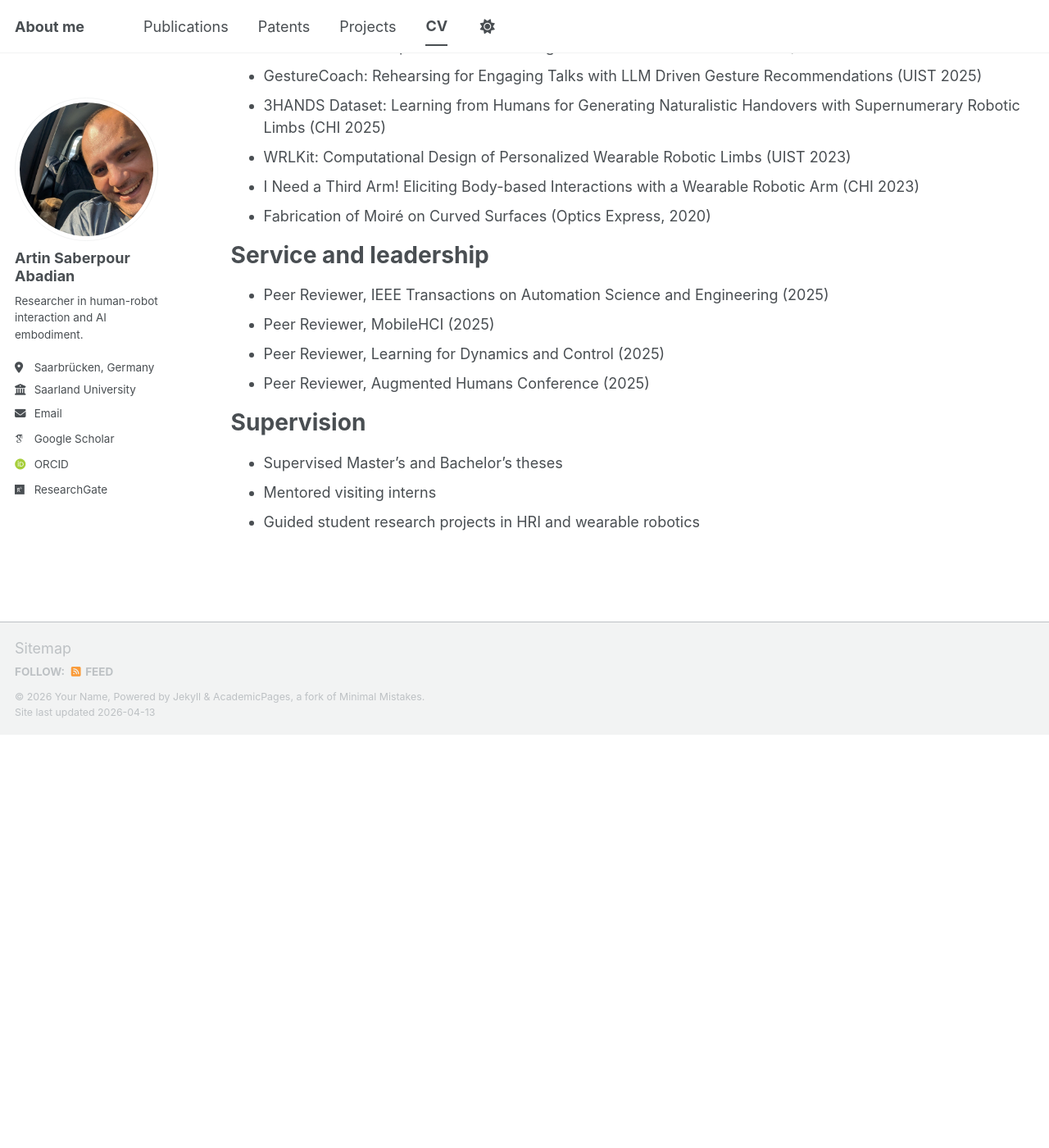
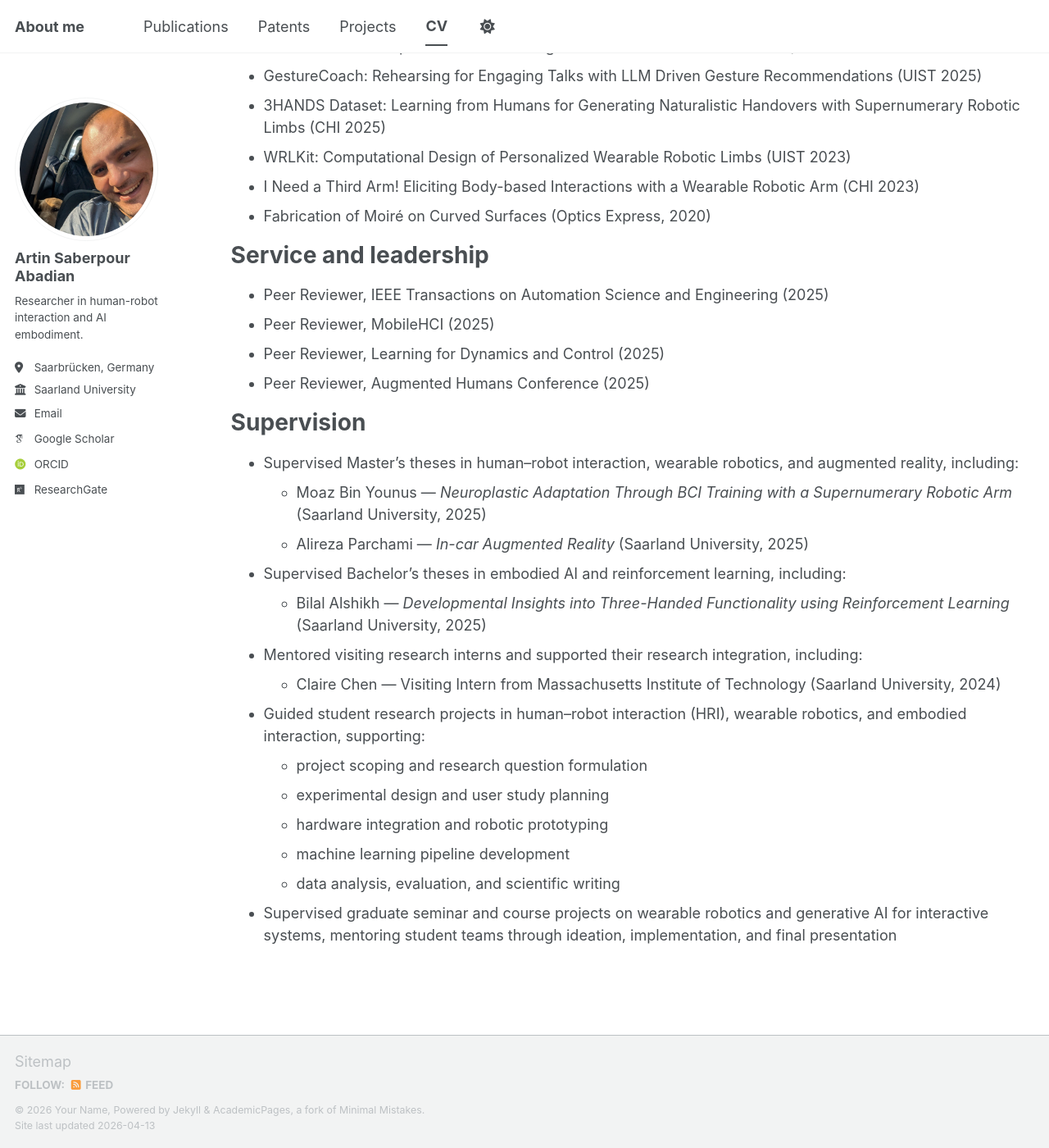
Before and after one commit to artin-saberpour/artin-saberpour.github.io, a Jekyll site: the page built from _pages/cv.md, in a window 1280 px wide and 1400 px high, scrolled down 3676 px. Shown: the whole window at 82% size. Built offline with Jekyll 4.4.1, drawn with Linux system fonts in a browser that asks for light colours; some web fonts are replaced; a script bundle is joined from its source files by our own code; library files that are not in the unit come from our copies; before the commit the page ends 4572 px from its top, so only the background shows below that.

Commit message:
Update cv.md

```diff
--- a/_pages/cv.md
+++ b/_pages/cv.md
@@ -140,6 +140,21 @@ Service and leadership
 
 Supervision
 ======
-* Supervised Master's and Bachelor's theses
-* Mentored visiting interns
-* Guided student research projects in HRI and wearable robotics
+* Supervised Master’s theses in human–robot interaction, wearable robotics, and augmented reality, including:
+  * Moaz Bin Younus — *Neuroplastic Adaptation Through BCI Training with a Supernumerary Robotic Arm* (Saarland University, 2025)
+  * Alireza Parchami — *In-car Augmented Reality* (Saarland University, 2025)
+
+* Supervised Bachelor’s theses in embodied AI and reinforcement learning, including:
+  * Bilal Alshikh — *Developmental Insights into Three-Handed Functionality using Reinforcement Learning* (Saarland University, 2025)
+
+* Mentored visiting research interns and supported their research integration, including:
+  * Claire Chen — Visiting Intern from Massachusetts Institute of Technology (Saarland University, 2024)
+
+* Guided student research projects in human–robot interaction (HRI), wearable robotics, and embodied interaction, supporting:
+  * project scoping and research question formulation
+  * experimental design and user study planning
+  * hardware integration and robotic prototyping
+  * machine learning pipeline development
+  * data analysis, evaluation, and scientific writing
+
+* Supervised graduate seminar and course projects on wearable robotics and generative AI for interactive systems, mentoring student teams through ideation, implementation, and final presentation
```
